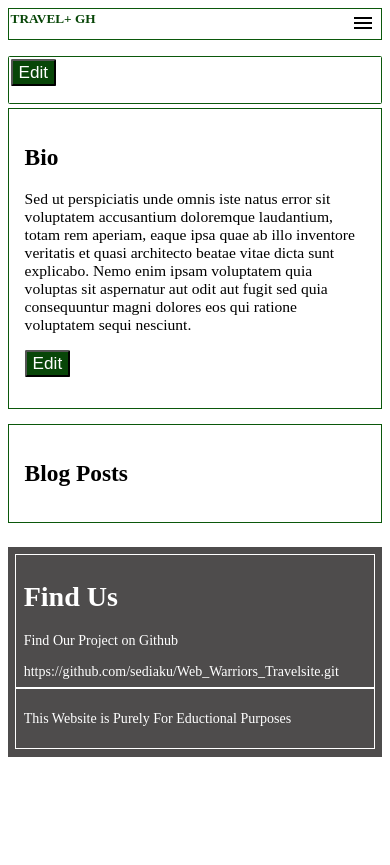
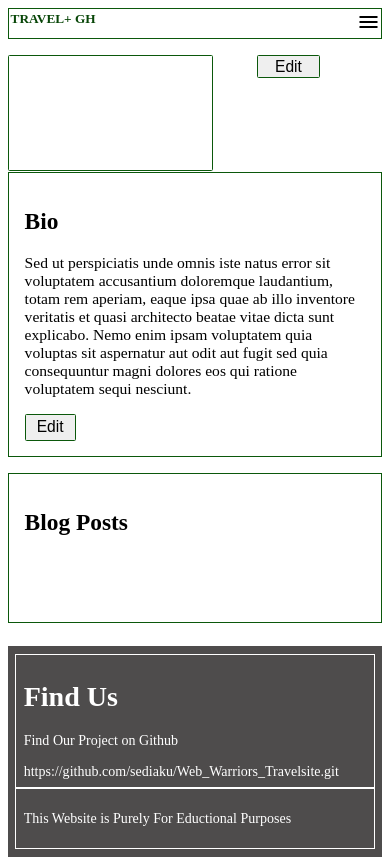
Before and after one commit to sediaku/Web_Warriors_Travelsite, a PHP site: page /view/view-profile.php in a window 390 px wide. Before the commit the page ends 757 px from the top, so only its background shows below. Run offline with PHP 8.4, Linux system fonts and the light colour scheme.

Commit message:
view profile

```diff
--- /dev/null
+++ b/TRAVEL+/assets/css/profile-style.css
@@ -0,0 +1,114 @@
+section{
+    margin-top: 2rem;
+    display: grid;
+    grid-template-columns: 1fr 3fr;
+}
+
+button{
+    font-size: 100%;
+    border: 0.1rem solid rgb(11, 88, 11);
+    padding: 1%;
+    border-radius: 0.2rem;
+}
+
+.left {
+    display: grid;
+    grid-template-columns: 1fr;
+    max-height: 25rem;
+}
+
+
+.left div{
+    height: 84%;
+    max-width: 90%;
+    border: 0.1rem solid rgb(11, 88, 11);
+    padding: 0.2rem 0.2rem 0.2rem 0.2rem;
+    margin-bottom: 1%;
+    border-radius: 0.2rem;
+}
+
+.left button{
+    width: 30%;
+    height: 15%;
+}
+
+.right button{
+    width: 15%;
+}
+
+
+.right div{
+    min-height: 15rem;
+    max-width: 90%;
+    border: 0.1rem solid rgb(11, 88, 11);
+    padding: 2rem;
+    margin-bottom: 2rem;
+}
+
+
+
+/* Tablet Media Query */
+@media screen and (max-width: 768px) {
+    section{
+        font-size: 200%;
+        grid-template-columns: 1fr;
+    }
+
+    section div{
+        max-width: 100%;
+    }
+
+    .left {
+        height: 15rem;
+        grid-template-columns: 2fr 1fr;
+        max-width: 100%;
+    }
+
+    .left div{
+        width: 80%;
+        height: 95%;
+    }
+
+    .left button{
+        width: 50%;
+        height: 20%
+    }
+
+    .right div{
+        max-width: 100%;
+    }
+
+}
+
+/* Mobile Media Query */
+@media screen and (max-width: 480px) {
+    section{
+        font-size: 200%;
+        grid-template-columns: 1fr;
+    }
+
+    section div{
+        max-width: 100%;
+    }
+
+    .left {
+        height: 15rem;
+        grid-template-columns: 2fr 1fr;
+        max-width: 100%;
+    }
+
+    .left div{
+        width: 80%;
+        height: 95%;
+    }
+
+    .left button{
+        width: 50%;
+        height: 20%
+    }
+
+    .right div{
+        max-width: 100%;
+    }
+
+}
--- a/TRAVEL+/view/view-profile.php
+++ b/TRAVEL+/view/view-profile.php
@@ -3,9 +3,9 @@
     <head>
         <meta charset="UTF-8">
         <meta name = "viewport" content = "width=device-width, initial-scale=1.0">
-        <title>Blog Post</title>
+        <title>Profile</title>
         <link rel = "stylesheet" href = "../assets/css/style.css">
-        <link rel = "stylesheet" href = "../assets/css/blog-style.css">
+        <link rel = "stylesheet" href = "../assets/css/profile-style.css">
         <link href="https://fonts.googleapis.com/icon?family=Material+Symbols+Outlined" rel="stylesheet">
     </head>
 
@@ -17,8 +17,9 @@
         <section class="profile-view">
             <div class = "left">
                 <div id = "pfp">
-                    <button class = "edit-btns">Edit</button>
+
                 </div>
+                <button class = "edit-btns">Edit</button>
 
             </div>
 
```
